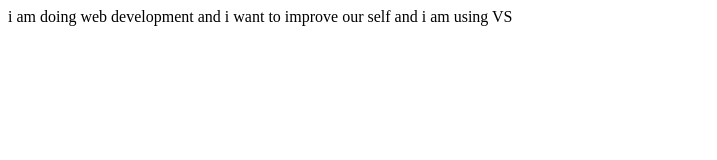
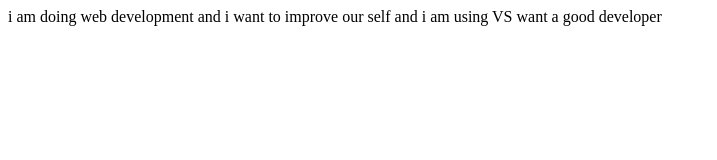
Before and after one commit to imtiaz12/student, a plain HTML site: page imtiaz.html in a window 1280 px wide. Shown: the whole page, without its empty margins (0-717 px from the left). Drawn offline with Linux system fonts and the light colour scheme.

Commit message:
docoment

```diff
--- a/imtiaz.html
+++ b/imtiaz.html
@@ -9,5 +9,6 @@
 <body>i  am doing web development
 and i want to improve our self
 and i am using VS
+want a good developer
 </body>
 </html>
```
